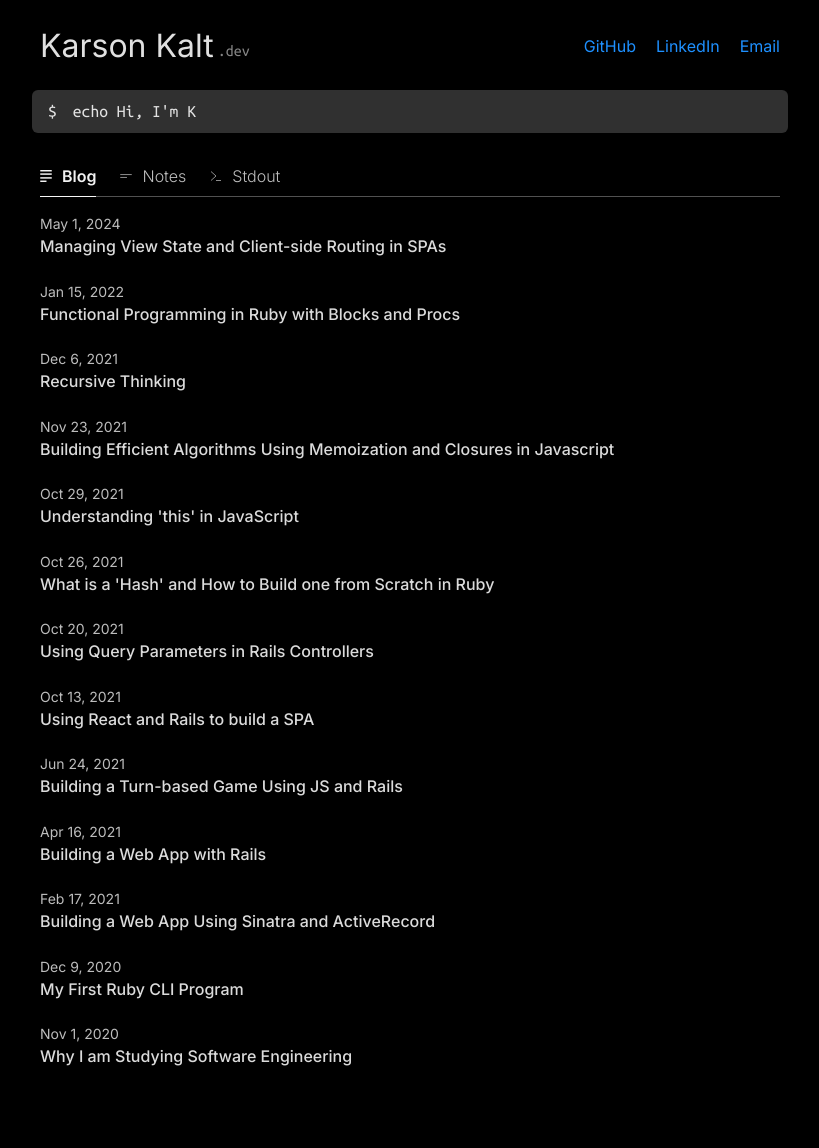
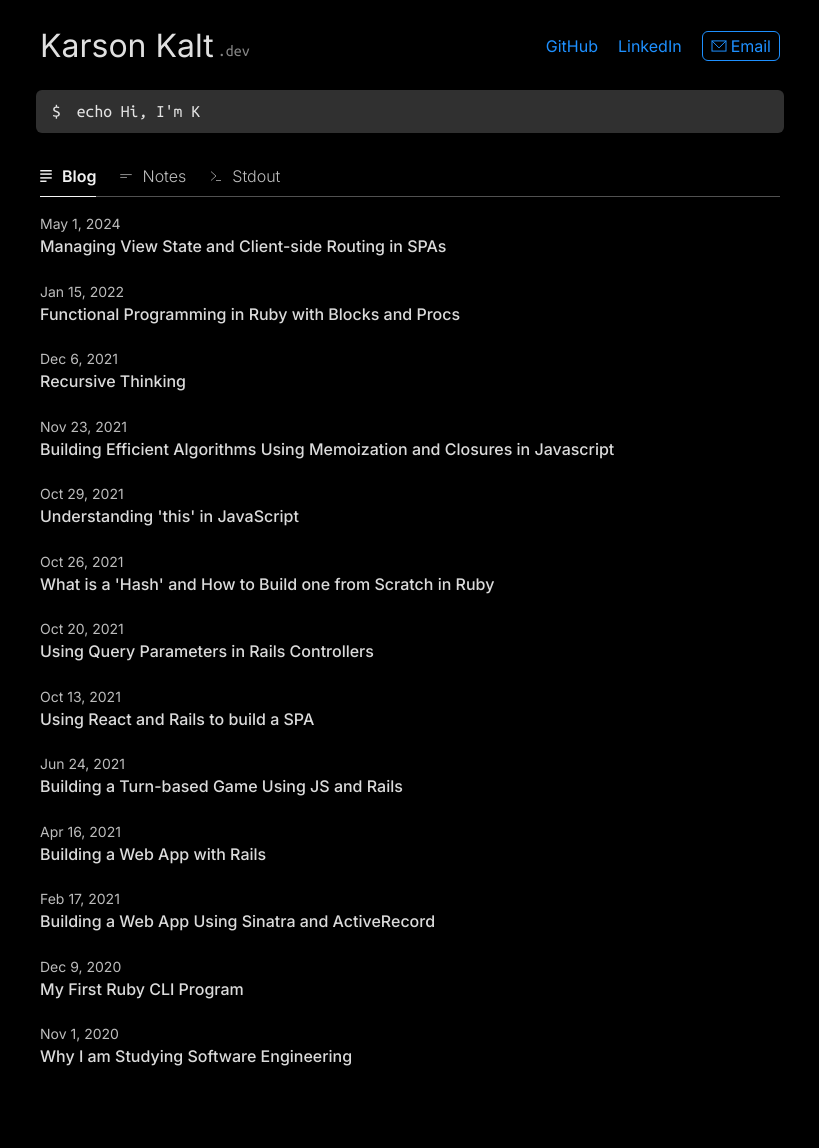
Before and after one commit to karsonkalt/karsonkalt.github.io, a Jekyll site: the page built from index.markdown, in a window 1280 px wide. Shown: the whole page, without its empty margins (230-1049 px from the left). Built offline with Jekyll 4.4.1, drawn with Linux system fonts in a browser that asks for light colours.

Commit message:
update email button

```diff
--- a/_layouts/home.html
+++ b/_layouts/home.html
@@ -15,7 +15,24 @@ reverse %} {% assign tag_icons = site.data.tag_icons %}
     <a href="https://www.linkedin.com/in/kaltkarson/" target="_blank">
       LinkedIn
     </a>
-    <a href="mailto:kars.kalt@gmail.com" class="email">Email </a>
+    <a href="mailto:kars.kalt@gmail.com" class="email">
+      <svg
+        xmlns="http://www.w3.org/2000/svg"
+        viewBox="0 0 24 24"
+        stroke-width="1.5"
+        width="16"
+        height="16"
+        stroke="currentColor"
+        fill="none"
+      >
+        <rect x="1.5" y="4.36" width="21" height="15.27" fill="none"></rect>
+        <polyline
+          class="cls-6374f8d9b67f094e4896c64c-1"
+          points="1.5 4.36 12 14.86 22.5 4.36"
+          fill="none"
+        ></polyline></svg
+      >Email
+    </a>
   </nav>
 </div>
 
--- a/_sass/custom-styles.scss
+++ b/_sass/custom-styles.scss
@@ -4,13 +4,33 @@
 }
 
 .email {
-  padding: 4px 8px;
-  margin: -4px -8px;
+  padding: 2px 8px;
+  margin: -2px 0px;
   border-radius: 6px;
+  border: 1px solid #1e90ff;
+  transition: transform 100ms, color 100ms, border 100ms;
+  display: flex;
+  align-items: center;
+  gap: 4px;
   &:hover {
     background-color: #ffffff2a;
     color: #ffffff;
+    border: 1px solid #ffffff;
     text-decoration: none;
+    transform: scale(1.03);
+  }
+  @media (max-width: 800px) {
+    color: #1e90ff;
+    border: none;
+    margin: 0;
+    padding: 0;
+    &:hover {
+      color: #1e90ff;
+      border: none;
+      background-color: unset;
+      transform: none;
+      text-decoration: underline;
+    }
   }
 }
 
@@ -21,14 +41,14 @@ pre.terminal {
   display: flex;
   align-items: center;
   padding: 8px 16px 8px 16px;
-  margin: -8px;
+  margin: -8px -4px;
   margin-bottom: 10px;
   border-radius: 6px;
   caret-color: transparent;
   border-bottom: 1px solid transparent;
   font-size: 1.1em;
   background-color: #ffffff30;
-  transition: transform 250ms;
+  transition: transform 100ms;
 
   &:hover {
     background-color: #ffffff35;
@@ -320,9 +340,10 @@ a .domain {
 nav {
   display: flex;
   flex-direction: row;
+  align-items: center;
   gap: 20px;
   @media (max-width: 800px) {
-    margin-top: 4px;
+    margin-top: 12px;
   }
 }
 
```
